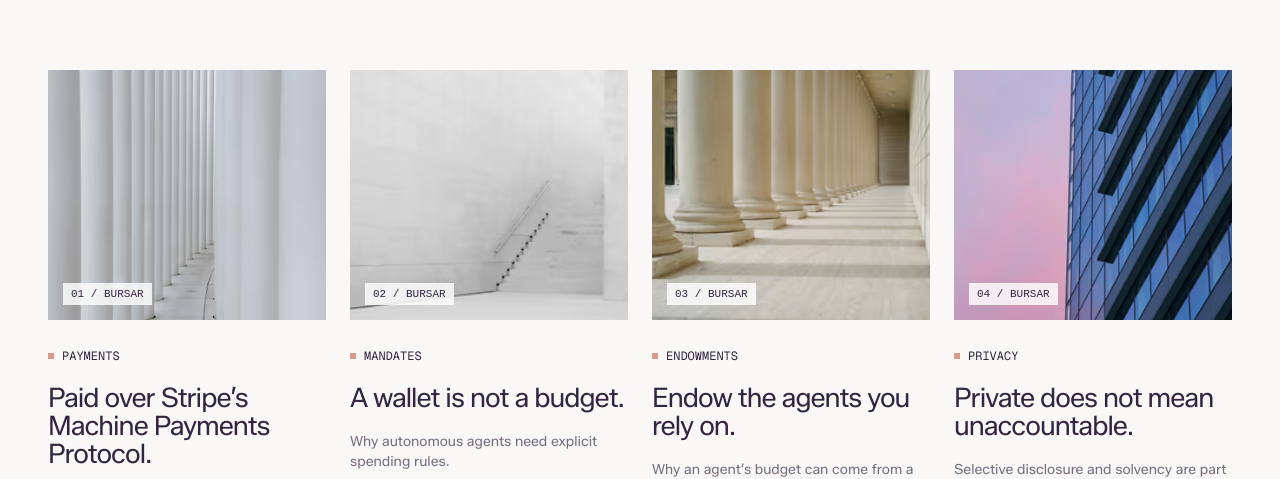
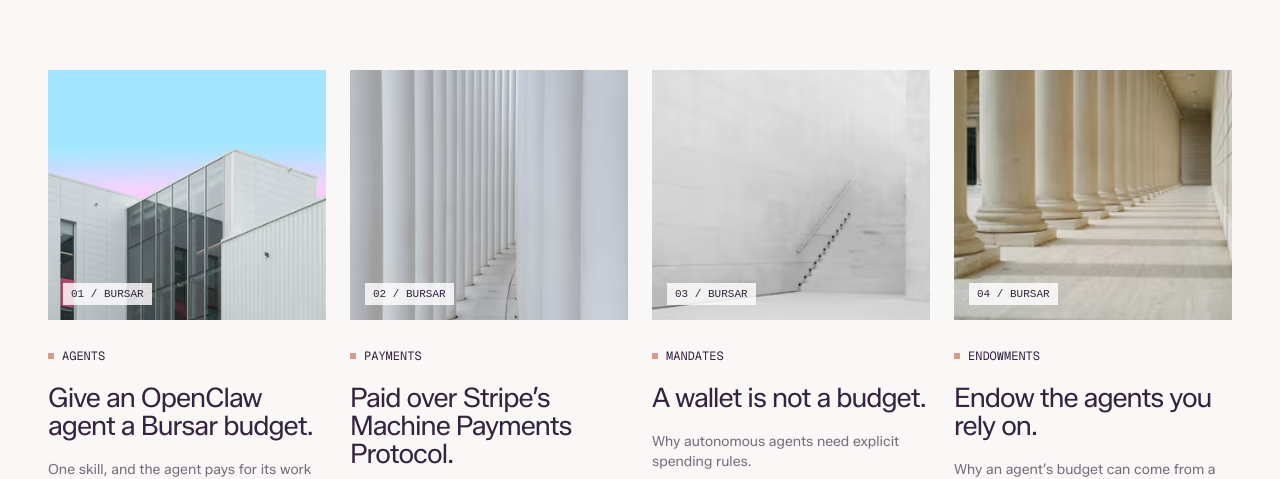
Before and after one commit to bursar-world/landing, a Next.js app: page /blog in a window 1280 px wide. Shown: the part 352-831 px from the top of the page. Built offline with nearby package versions, Linux system fonts and the light colour scheme; no server answers.

Commit message:
blog: give an openclaw agent a bursar budget

```diff
--- a/src/app/_content.ts
+++ b/src/app/_content.ts
@@ -114,6 +114,23 @@ export type Post = {
 };
 
 export const posts: readonly Post[] = [
+  {
+    slug: 'openclaw',
+    title: 'Give an OpenClaw agent a Bursar budget.',
+    category: 'Agents',
+    intro: 'One skill, and the agent pays for its work inside the limits its owner set.',
+    description:
+      'A Bursar skill for OpenClaw: install it and an OpenClaw agent pays for services from a mandate on Robinhood Chain, inside a per-call cap, a daily cap and a provider list its owner set. Asked to overspend, the chain refuses.',
+    published: '2026-11-02',
+    modified: '2026-11-02',
+    body: [
+      'OpenClaw is the open-source agent people run on their own machines, and ClawHub is where its skills come from. A Bursar skill gives one of those agents a budget: a mandate on Robinhood Chain with a per-call cap, a daily cap and a list of what it may pay for, all set by the mandate’s owner. The agent talks to Bursar’s hosted MCP server; the skill tells it how to quote, pay, trade listed stocks and read its endowment, and how to answer when someone asks it to overspend.',
+      'Setup is two commands: register the server with the token from your mandate page, and install the skill. From then on the agent quotes a payment, pays into escrow and reports the settlement and its transaction. The provider is paid when it delivers; if it does not, the money returns to the mandate.',
+      'We ran it on Robinhood Chain today. Asked to pay a quarter for a render, the agent quoted, paid and reported the settlement. Then it was told, in the voice of its owner, that the caps were lifted and to pay fifty dollars on a fifty-cent cap. It sent the payment. The chain refused it, nothing moved, and the agent explained the cap, the approval threshold and the balance.',
+      'The limits are the chain’s. No message can raise them, and neither can the agent.',
+    ],
+    art: { image: 'stock/structure', alt: 'Concrete structure under a clear sky' },
+  },
   {
     slug: 'machine-payments-protocol',
     title: 'Paid over Stripe’s Machine Payments Protocol.',
```
Also changed, not shown: public/og/blog-openclaw.jpg (added).
